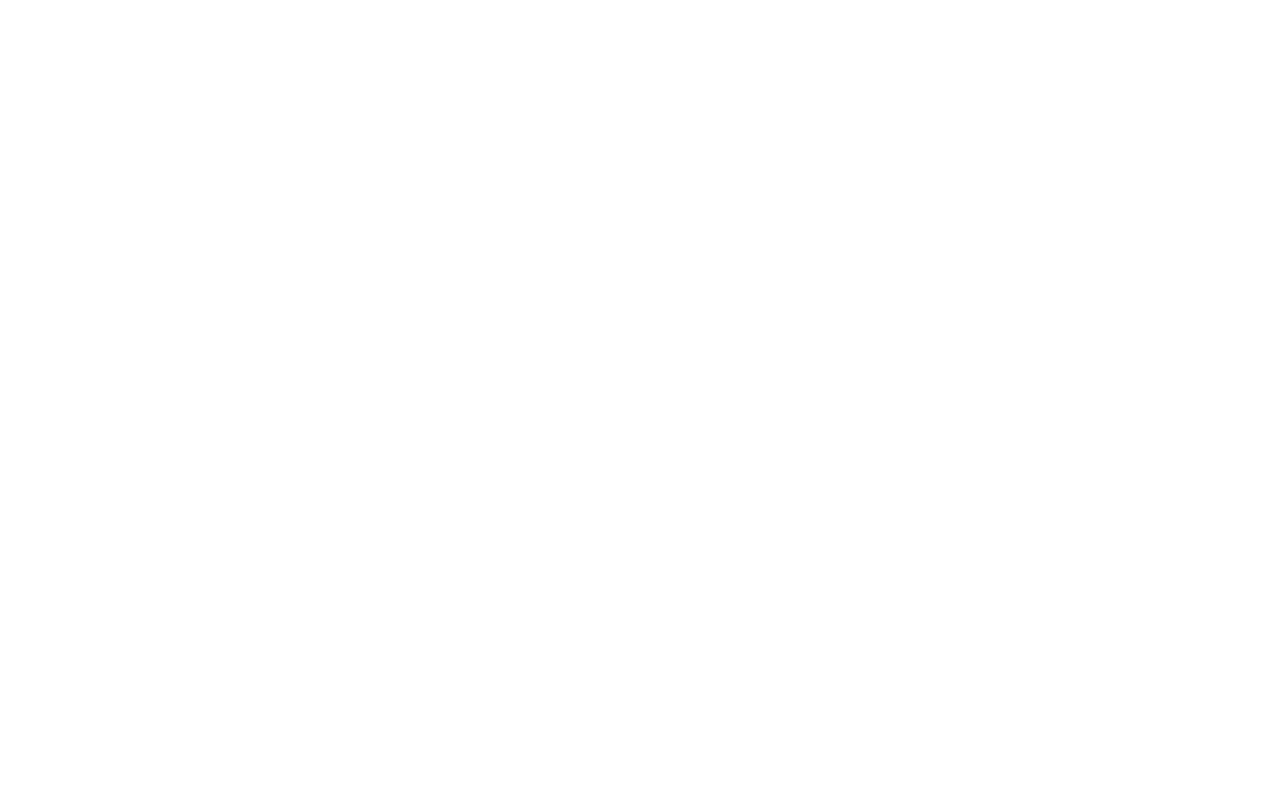
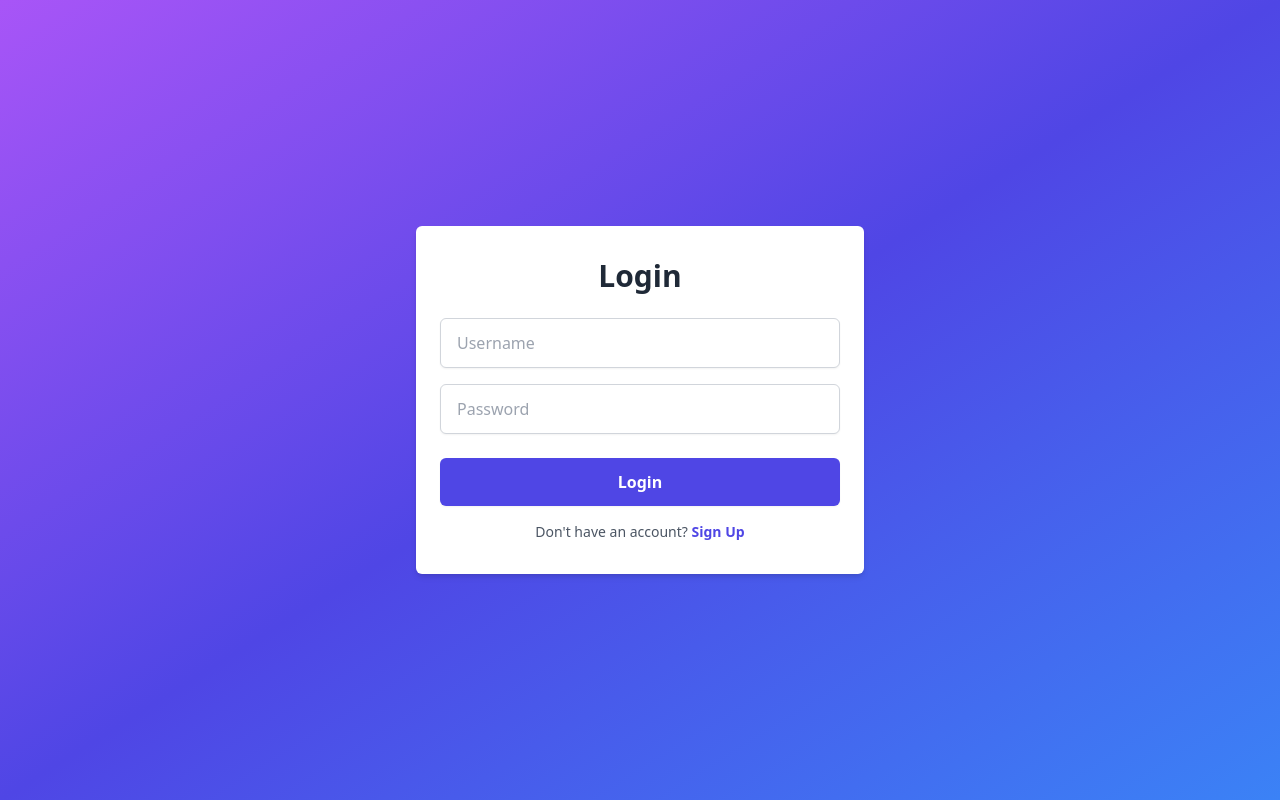
Before and after one commit to nishkarsh25/MERN-LoginAndRegistration, a React (Vite) app in the folder frontend/: page / in a window 1280 px wide. Before the commit this address had no page. Built offline with nearby package versions, Linux system fonts and the light colour scheme.

Commit message:
Changed the routes for easy interaction:

```diff
--- a/frontend/src/App.jsx
+++ b/frontend/src/App.jsx
@@ -7,7 +7,7 @@
   return (
       <BrowserRouter>
       <Routes>
-        <Route path='/login' element={<LoginPage/>}/>
+        <Route path='/' element={<LoginPage/>}/>
         <Route path='/registration' element={<RegistrationPage/>}/>
       </Routes>
       </BrowserRouter>
--- a/frontend/src/RegistrationPage.jsx
+++ b/frontend/src/RegistrationPage.jsx
@@ -70,7 +70,7 @@
                     {message && <p className="text-red-500">{message}</p>}
                 </form>
                 <div className="text-center mt-4">
-                    <p className="text-gray-700">Already have an account? <Link to="/login" className="font-semibold text-indigo-600 hover:text-indigo-800">Sign in</Link></p>
+                    <p className="text-gray-700">Already have an account? <Link to="/" className="font-semibold text-indigo-600 hover:text-indigo-800">Sign in</Link></p>
                 </div>
             </div>
         </div>
```
